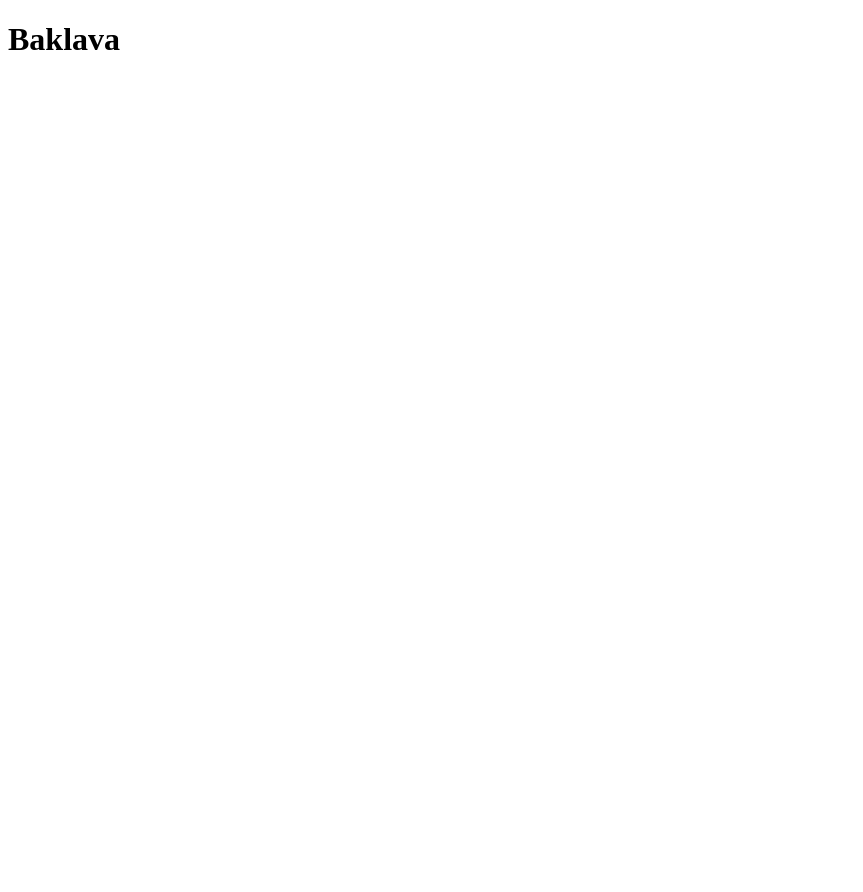
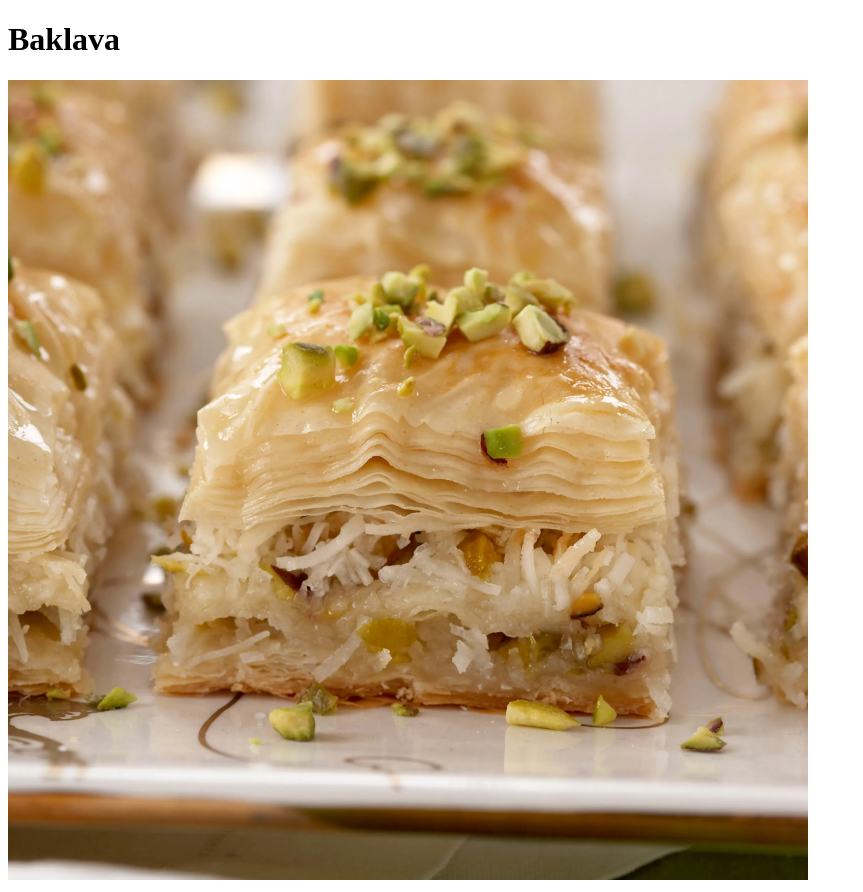
Before and after one commit to jhawk1618/odin-recipes, a plain HTML site: page recipes/baklava.html in a window 1280 px wide. Shown: the whole page, without its empty margins (0-863 px from the left). Before the commit the page ends 800 px from the top, so only its background shows below. Drawn offline with Linux system fonts and the light colour scheme.

Commit message:
Add image to baklava.html

```diff
--- a/recipes/baklava.html
+++ b/recipes/baklava.html
@@ -7,5 +7,6 @@
 
     <body>
         <h1>Baklava</h1>
+        <img src="../img/baklava.jpg" alt="Delicious Baklava topped with pistachios" height="800" width="800">
     </body>
 </html>
```
Also changed, not shown: img/baklava.jpg (added).
